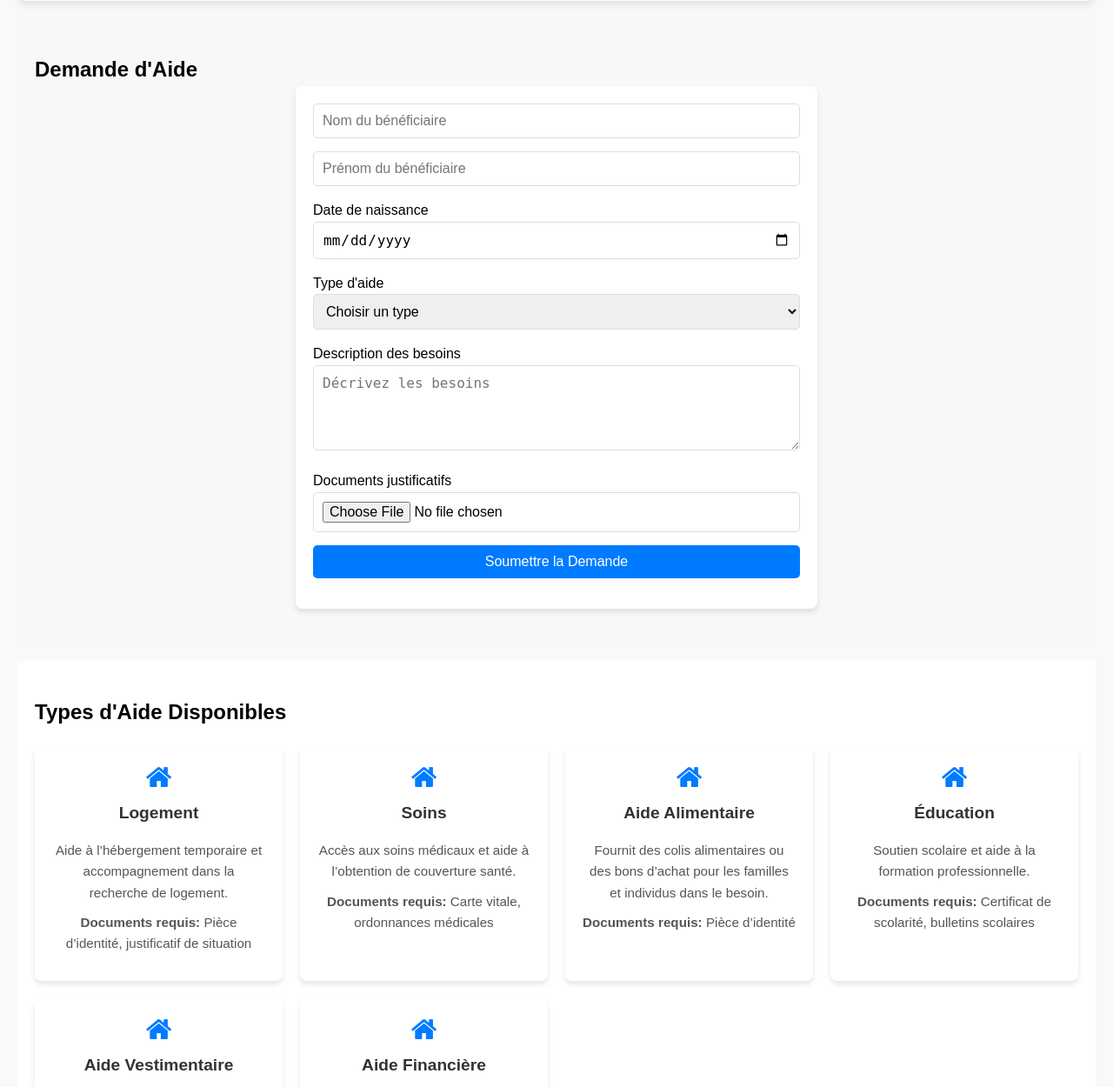
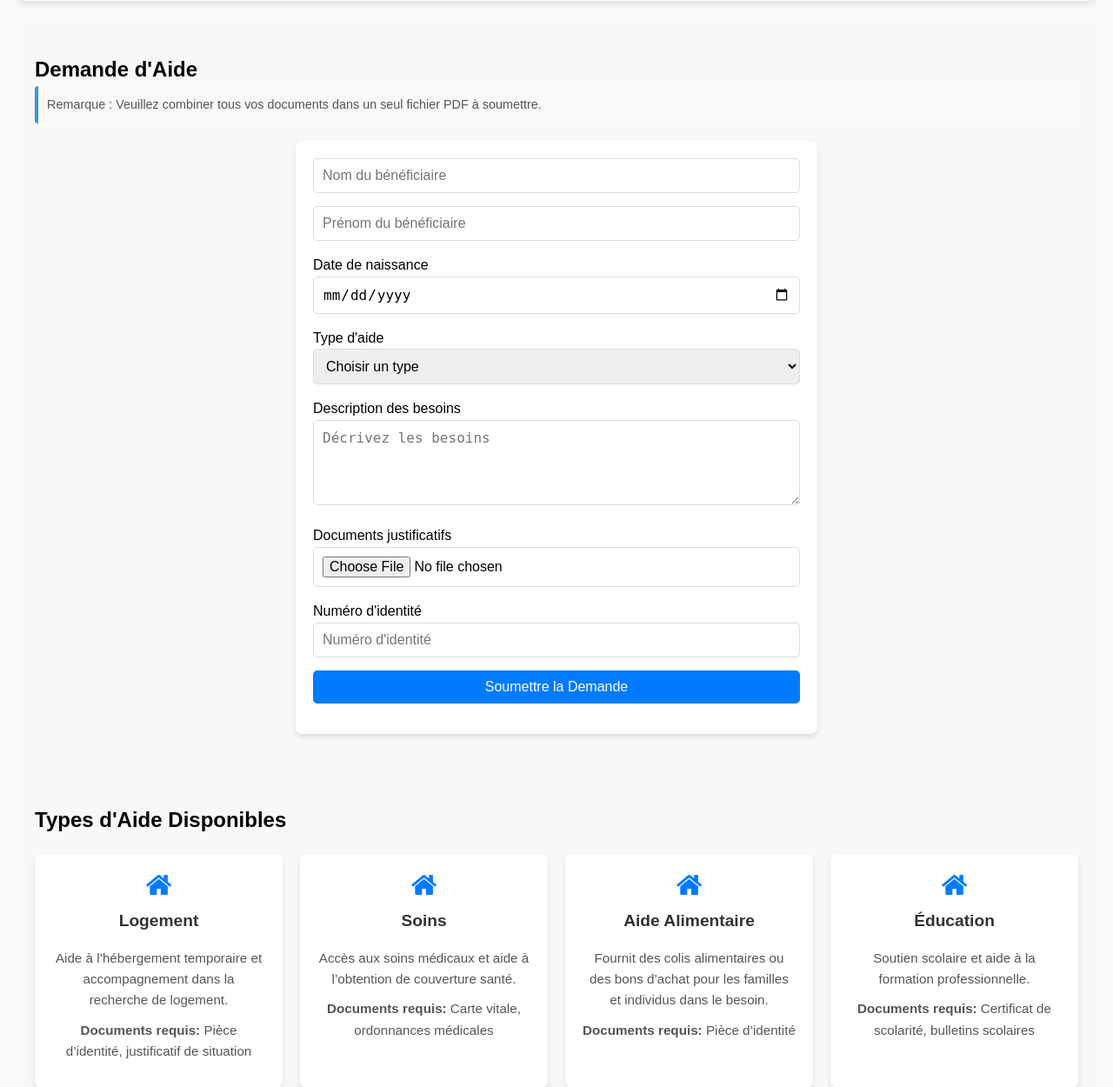
Before and after one commit to miaa-T/Charity-Association-Management-App, a PHP site: page /dons.php in a window 1280 px wide. Shown: the part 1007-2257 px from the top of the page at 87% size. Run offline with PHP 8.4, Linux system fonts and the light colour scheme; data comes from the database, SQL or seed files in the repository.

Commit message:
page dons finito

```diff
--- a/controllers/AideController.php
+++ b/controllers/AideController.php
@@ -1,19 +1,82 @@
 <?php
 require_once __DIR__ . '/../models/Aide.php';
+require_once __DIR__ . '/../models/DemandeAide.php';
 require_once __DIR__ . '/../models/db.php';
 
 class AideController {
     private $aide;
+    private $demandeAide;
 
     public function __construct() {
         $database = new Database();
         $db = $database->connect();
-        $this->aide = new Aide($db);
+        $this->aide = new Aide($db); // For types_aide
+        $this->demandeAide = new DemandeAide($db); // For demandes_aides
     }
 
+    // Get all types of aid (from types_aide table)
     public function getTypesAide() {
         $result = $this->aide->lire();
         return $result->fetchAll(PDO::FETCH_ASSOC);
     }
+
+    // Handle assistance request submission (for demandes_aides table)
+    public function handleAssistanceRequest() {
+        if ($_SERVER['REQUEST_METHOD'] === 'POST') {
+            // Retrieve form data
+            $nom = $_POST['nom'];
+            $prenom = $_POST['prenom'];
+            $date_naissance = $_POST['date_naissance'];
+            $type_aide = $_POST['type_aide'];
+            $description = $_POST['description'];
+            $numero_identite = $_POST['numero_identite'];
+
+            // Handle file upload
+            $fichier = null;
+            if (isset($_FILES['fichier']) && $_FILES['fichier']['error'] === UPLOAD_ERR_OK) {
+                $fichier = file_get_contents($_FILES['fichier']['tmp_name']);
+            }
+
+            // Set the properties in the DemandeAide model
+            $this->demandeAide->nom = $nom;
+            $this->demandeAide->prenom = $prenom;
+            $this->demandeAide->date_naissance = $date_naissance;
+            $this->demandeAide->type_aide = $type_aide;
+            $this->demandeAide->description = $description;
+            $this->demandeAide->fichier = $fichier;
+            $this->demandeAide->numero_identite = $numero_identite;
+
+            // Create the assistance request
+            if ($this->demandeAide->creer()) {
+                echo json_encode(['success' => true, 'message' => 'Demande d\'aide soumise avec succès!']);
+            } else {
+                echo json_encode(['success' => false, 'message' => 'Erreur lors de la soumission de la demande d\'aide.']);
+            }
+        } else {
+            echo json_encode(['success' => false, 'message' => 'Méthode de requête non valide.']);
+        }
+    }
+
+    // Get all assistance requests (from demandes_aides table)
+    public function getDemandesAide() {
+        $result = $this->demandeAide->lire();
+        return $result->fetchAll(PDO::FETCH_ASSOC);
+    }
+}
+
+// Handle the action
+if (isset($_GET['action'])) {
+    $action = $_GET['action'];
+    $controller = new AideController();
+
+    if ($action === 'handleAssistanceRequest') {
+        $controller->handleAssistanceRequest();
+    } elseif ($action === 'getTypesAide') {
+        $typesAide = $controller->getTypesAide();
+        echo json_encode($typesAide);
+    } elseif ($action === 'getDemandesAide') {
+        $demandesAide = $controller->getDemandesAide();
+        echo json_encode($demandesAide);
+    }
 }
 ?>
--- a/models/DemandeAide.php
+++ b/models/DemandeAide.php
@@ -18,13 +18,15 @@ class DemandeAide {
         $this->conn = $db;
     }
 
-    public function create() {
-        $query = "INSERT INTO " . $this->table . "
+    // Create a new assistance request
+    public function creer() {
+        $query = 'INSERT INTO ' . $this->table . '
                   (nom, prenom, date_naissance, type_aide, description, fichier, numero_identite)
-                  VALUES (:nom, :prenom, :date_naissance, :type_aide, :description, :fichier, :numero_identite)";
+                  VALUES (:nom, :prenom, :date_naissance, :type_aide, :description, :fichier, :numero_identite)';
 
         $stmt = $this->conn->prepare($query);
 
+        // Bind parameters
         $stmt->bindParam(':nom', $this->nom);
         $stmt->bindParam(':prenom', $this->prenom);
         $stmt->bindParam(':date_naissance', $this->date_naissance);
@@ -33,26 +35,31 @@ class DemandeAide {
         $stmt->bindParam(':fichier', $this->fichier);
         $stmt->bindParam(':numero_identite', $this->numero_identite);
 
+        // Execute the query
         if ($stmt->execute()) {
             return true;
         }
         return false;
     }
 
-    public function read() {
-        $query = "SELECT * FROM " . $this->table;
+    // Read all assistance requests
+    public function lire() {
+        $query = 'SELECT * FROM ' . $this->table;
         $stmt = $this->conn->prepare($query);
         $stmt->execute();
         return $stmt;
     }
 
-    public function update() {
-        $query = "UPDATE " . $this->table . "
-                  SET nom = :nom, prenom = :prenom, date_naissance = :date_naissance, type_aide = :type_aide, description = :description, fichier = :fichier, numero_identite = :numero_identite
-                  WHERE id = :id";
+    // Update an assistance request
+    public function modifier() {
+        $query = 'UPDATE ' . $this->table . '
+                  SET nom = :nom, prenom = :prenom, date_naissance = :date_naissance, type_aide = :type_aide,
+                      description = :description, fichier = :fichier, numero_identite = :numero_identite
+                  WHERE id = :id';
 
         $stmt = $this->conn->prepare($query);
 
+        // Bind parameters
         $stmt->bindParam(':id', $this->id);
         $stmt->bindParam(':nom', $this->nom);
         $stmt->bindParam(':prenom', $this->prenom);
@@ -62,18 +69,20 @@ class DemandeAide {
         $stmt->bindParam(':fichier', $this->fichier);
         $stmt->bindParam(':numero_identite', $this->numero_identite);
 
+        // Execute the query
         if ($stmt->execute()) {
             return true;
         }
         return false;
     }
 
-    public function delete() {
-        $query = "DELETE FROM " . $this->table . " WHERE id = :id";
+    // Delete an assistance request
+    public function supprimer() {
+        $query = 'DELETE FROM ' . $this->table . ' WHERE id = :id';
         $stmt = $this->conn->prepare($query);
-
         $stmt->bindParam(':id', $this->id);
 
+        // Execute the query
         if ($stmt->execute()) {
             return true;
         }
--- a/views/Membre/dons.php
+++ b/views/Membre/dons.php
@@ -143,31 +143,68 @@ if ($isUserLoggedIn) {
    <!-- Request Assistance Section -->
 <section class="assistance-request-section">
     <h2>Demande d'Aide</h2>
-            <form class="assistance-form">
+    <p class="remarque">Remarque : Veuillez combiner tous vos documents dans un seul fichier PDF à soumettre.</p>
+    <form id="assistanceForm" class="assistance-form" enctype="multipart/form-data">
         <div class="form-group">
-                    <input type="text" placeholder="Nom du bénéficiaire" required>
-                    <input type="text" placeholder="Prénom du bénéficiaire" required>
+            <input type="text" name="nom" placeholder="Nom du bénéficiaire" required>
+            <input type="text" name="prenom" placeholder="Prénom du bénéficiaire" required>
         </div>
 
         <label for="birth-date">Date de naissance</label>
-                <input type="date" id="birth-date" required>
+        <input type="date" id="birth-date" name="date_naissance" required>
 
         <label for="aid-type">Type d'aide</label>
-                <select id="aid-type">
+        <select id="aid-type" name="type_aide" required>
             <option value="" disabled selected>Choisir un type</option>
-                    <option value="food">Aide Alimentaire</option>
-                    <option value="financial">Aide Financière</option>
+            <?php foreach ($types_aide as $aide): ?>
+                <option value="<?php echo $aide['type_aide']; ?>"><?php echo $aide['type_aide']; ?></option>
+            <?php endforeach; ?>
         </select>
 
         <label for="needs-description">Description des besoins</label>
-                <textarea id="needs-description" rows="4" placeholder="Décrivez les besoins"></textarea>
+        <textarea id="needs-description" name="description" rows="4" placeholder="Décrivez les besoins" required></textarea>
 
         <label for="assistance-document">Documents justificatifs</label>
-                <input type="file" id="assistance-document">
+        <input type="file" id="assistance-document" name="fichier" required>
+
+        <label for="numero-identite">Numéro d'identité</label>
+        <input type="text" id="numero-identite" name="numero_identite" placeholder="Numéro d'identité" required>
 
         <button type="submit" class="assistance-submit-btn">Soumettre la Demande</button>
     </form>
+    <div id="assistanceMessage" style="display: none;"></div>
 </section>
+
+<script>
+document.getElementById('assistanceForm').addEventListener('submit', function (e) {
+    e.preventDefault(); // Prevent the default form submission
+
+    const formData = new FormData(this); // Get form data
+
+    fetch('../../controllers/AideController.php?action=handleAssistanceRequest', {
+        method: 'POST',
+        body: formData
+    })
+    .then(response => response.json())
+    .then(data => {
+        const messageDiv = document.getElementById('assistanceMessage');
+        messageDiv.style.display = 'block';
+        messageDiv.textContent = data.message;
+        messageDiv.style.color = data.success ? 'green' : 'red';
+
+        // Reset the form after 3 seconds
+        if (data.success) {
+            setTimeout(() => {
+                messageDiv.style.display = 'none';
+                document.getElementById('assistanceForm').reset();
+            }, 3000);
+        }
+    })
+    .catch(error => {
+        console.error('Erreur:', error);
+    });
+});
+</script>
 
         <!-- Available Aid Section -->
         <section class="aid-types-section">
@@ -269,7 +306,19 @@ if ($isUserLoggedIn) {
 
 .donation-submit-btn:hover {
     background-color: #2980b9;
-}</style>
+
+}
+
+.remarque {
+    font-size: 0.9rem;
+    color: #555;
+    background-color: #f9f9f9;
+    padding: 10px;
+    border-left: 4px solid #3498db;
+    margin-bottom: 20px;
+    border-radius: 4px;
+}
+</style>
 <script>
 document.getElementById('volunteerForm').addEventListener('submit', function (e) {
     e.preventDefault(); // Empêcher la soumission normale du formulaire
@@ -295,6 +344,7 @@ document.getElementById('volunteerForm').addEventListener('submit', function (e)
     .catch(error => {
         console.error('Erreur:', error);
     });
+
 });
 </script>
 </html>
```
Lines whose indentation alone changed are shown as unchanged.
